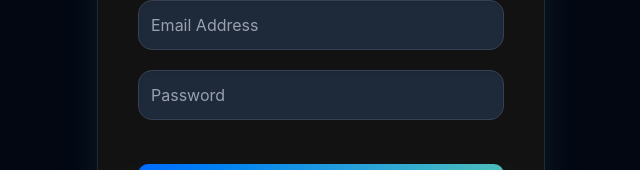
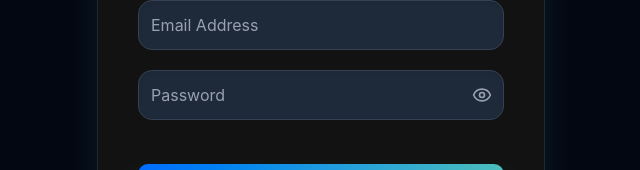
Before and after one commit to riteshkrkarn/ai-journal, a React app in the folder src/frontend/: page /auth in a window 1280 px wide. Shown: the part 378-548 px from the top of the page, without its empty margins (319-959 px from the left). Built offline with nearby package versions, Linux system fonts and the light colour scheme; the HTML template or start-up script is replaced by a standard one.

Commit message:
feat: add password visibility toggle with eye icons

```diff
--- a/src/frontend/src/pages/AuthPage.tsx
+++ b/src/frontend/src/pages/AuthPage.tsx
@@ -1,13 +1,12 @@
 // First, install React Hook Form:
 // npm install react-hook-form
-
 
 import React, { useState, useEffect } from "react";
 import { useNavigate } from "react-router-dom";
 import { useForm } from "react-hook-form";
 import type { SubmitHandler } from "react-hook-form";
 import { login, register, hasAuth } from "../utils/auth";
-
+import { Eye, EyeOff } from "lucide-react";
 
 // Types for form data
 type SigninFormData = {
@@ -15,13 +14,11 @@ type SigninFormData = {
   password: string;
 };
 
-
 type SignupFormData = {
   email: string;
   password: string;
   confirmPassword: string;
 };
-
 
 const AuthPage: React.FC = () => {
   const navigate = useNavigate();
@@ -29,6 +26,10 @@ const AuthPage: React.FC = () => {
   const [error, setError] = useState("");
   const [loading, setLoading] = useState(false);
 
+  // Password visibility states
+  const [showSigninPassword, setShowSigninPassword] = useState(false);
+  const [showSignupPassword, setShowSignupPassword] = useState(false);
+  const [showConfirmPassword, setShowConfirmPassword] = useState(false);
 
   // Redirect to dashboard if already authenticated
   useEffect(() => {
@@ -37,16 +38,13 @@ const AuthPage: React.FC = () => {
     }
   }, [navigate]);
 
-
   // Separate forms for signin and signup
   const signinForm = useForm<SigninFormData>();
   const signupForm = useForm<SignupFormData>();
 
-
   const onSigninSubmit: SubmitHandler<SigninFormData> = async (data) => {
     setError("");
     setLoading(true);
-
 
     try {
       await login(data.email, data.password);
@@ -59,11 +57,9 @@ const AuthPage: React.FC = () => {
     }
   };
 
-
   const onSignupSubmit: SubmitHandler<SignupFormData> = async (data) => {
     setError("");
     setLoading(true);
-
 
     try {
       // Use email username as fullName for simplicity
@@ -78,14 +74,16 @@ const AuthPage: React.FC = () => {
     }
   };
 
-
   const toggleAuthMode = (mode: "signin" | "signup") => {
     setIsSignin(mode === "signin");
     // Reset forms when switching modes
     signinForm.reset();
     signupForm.reset();
+    // Reset password visibility
+    setShowSigninPassword(false);
+    setShowSignupPassword(false);
+    setShowConfirmPassword(false);
   };
-
 
   return (
     <div className="min-h-screen w-full flex items-center justify-center bg-gray-950 p-4 sm:p-6 lg:p-8 font-['Inter',sans-serif]">
@@ -108,7 +106,6 @@ const AuthPage: React.FC = () => {
           </div>
         </div>
 
-
         <h1
           className="
                     text-4xl font-extrabold text-center mb-10
@@ -119,14 +116,12 @@ const AuthPage: React.FC = () => {
           {isSignin ? "Welcome Back" : "Create Your Account"}
         </h1>
 
-
         {/* Error message */}
         {error && (
           <div className="mb-4 p-3 rounded-lg bg-red-900/30 border border-red-500 text-red-300 text-sm">
             {error}
           </div>
         )}
-
 
         <div className="flex mb-8 bg-gray-800 p-1 rounded-xl shadow-inner shadow-gray-900/50">
           <button
@@ -152,7 +147,6 @@ const AuthPage: React.FC = () => {
             Sign Up
           </button>
         </div>
-
 
         {/* Signin Form */}
         {isSignin ? (
@@ -182,11 +176,11 @@ const AuthPage: React.FC = () => {
               )}
             </div>
 
-
-            {/* Password Input */}
+            {/* Password Input with Eye Icon */}
             <div>
+              <div className="relative">
                 <input
-                type="password"
+                  type={showSigninPassword ? "text" : "password"}
                   placeholder="Password"
                   aria-label="Password"
                   {...signinForm.register("password", {
@@ -196,15 +190,27 @@ const AuthPage: React.FC = () => {
                       message: "Password must be at least 6 characters",
                     },
                   })}
-                className="w-full p-3 rounded-xl bg-gray-800 border border-gray-700 text-white placeholder-gray-400 focus:ring-2 focus:ring-[#4BBEBB] focus:border-transparent outline-none transition duration-200 shadow-inner"
+                  className="w-full p-3 pr-12 rounded-xl bg-gray-800 border border-gray-700 text-white placeholder-gray-400 focus:ring-2 focus:ring-[#4BBEBB] focus:border-transparent outline-none transition duration-200 shadow-inner"
                 />
+                <button
+                  type="button"
+                  onClick={() => setShowSigninPassword(!showSigninPassword)}
+                  className="absolute right-3 top-1/2 -translate-y-1/2 text-gray-400 hover:text-[#4BBEBB] transition-colors"
+                  aria-label={showSigninPassword ? "Hide password" : "Show password"}
+                >
+                  {showSigninPassword ? (
+                    <EyeOff className="w-5 h-5" />
+                  ) : (
+                    <Eye className="w-5 h-5" />
+                  )}
+                </button>
+              </div>
               {signinForm.formState.errors.password && (
                 <p className="text-red-400 text-sm mt-1">
                   {signinForm.formState.errors.password.message}
                 </p>
               )}
             </div>
-
 
             {/* Submit Button */}
             <button
@@ -251,11 +257,11 @@ const AuthPage: React.FC = () => {
               )}
             </div>
 
-
-            {/* Password Input */}
+            {/* Password Input with Eye Icon */}
             <div>
+              <div className="relative">
                 <input
-                type="password"
+                  type={showSignupPassword ? "text" : "password"}
                   placeholder="Password"
                   aria-label="Password"
                   {...signupForm.register("password", {
@@ -265,8 +271,21 @@ const AuthPage: React.FC = () => {
                       message: "Password must be at least 6 characters",
                     },
                   })}
-                className="w-full p-3 rounded-xl bg-gray-800 border border-gray-700 text-white placeholder-gray-400 focus:ring-2 focus:ring-[#4BBEBB] focus:border-transparent outline-none transition duration-200 shadow-inner"
+                  className="w-full p-3 pr-12 rounded-xl bg-gray-800 border border-gray-700 text-white placeholder-gray-400 focus:ring-2 focus:ring-[#4BBEBB] focus:border-transparent outline-none transition duration-200 shadow-inner"
                 />
+                <button
+                  type="button"
+                  onClick={() => setShowSignupPassword(!showSignupPassword)}
+                  className="absolute right-3 top-1/2 -translate-y-1/2 text-gray-400 hover:text-[#4BBEBB] transition-colors"
+                  aria-label={showSignupPassword ? "Hide password" : "Show password"}
+                >
+                  {showSignupPassword ? (
+                    <EyeOff className="w-5 h-5" />
+                  ) : (
+                    <Eye className="w-5 h-5" />
+                  )}
+                </button>
+              </div>
               {signupForm.formState.errors.password && (
                 <p className="text-red-400 text-sm mt-1">
                   {signupForm.formState.errors.password.message}
@@ -274,11 +293,11 @@ const AuthPage: React.FC = () => {
               )}
             </div>
 
-
-            {/* Confirm Password */}
+            {/* Confirm Password with Eye Icon */}
             <div>
+              <div className="relative">
                 <input
-                type="password"
+                  type={showConfirmPassword ? "text" : "password"}
                   placeholder="Confirm Password"
                   aria-label="Confirm Password"
                   {...signupForm.register("confirmPassword", {
@@ -288,15 +307,27 @@ const AuthPage: React.FC = () => {
                       return value === password || "Passwords do not match";
                     },
                   })}
-                className="w-full p-3 rounded-xl bg-gray-800 border border-gray-700 text-white placeholder-gray-400 focus:ring-2 focus:ring-[#4BBEBB] focus:border-transparent outline-none transition duration-200 shadow-inner"
+                  className="w-full p-3 pr-12 rounded-xl bg-gray-800 border border-gray-700 text-white placeholder-gray-400 focus:ring-2 focus:ring-[#4BBEBB] focus:border-transparent outline-none transition duration-200 shadow-inner"
                 />
+                <button
+                  type="button"
+                  onClick={() => setShowConfirmPassword(!showConfirmPassword)}
+                  className="absolute right-3 top-1/2 -translate-y-1/2 text-gray-400 hover:text-[#4BBEBB] transition-colors"
+                  aria-label={showConfirmPassword ? "Hide password" : "Show password"}
+                >
+                  {showConfirmPassword ? (
+                    <EyeOff className="w-5 h-5" />
+                  ) : (
+                    <Eye className="w-5 h-5" />
+                  )}
+                </button>
+              </div>
               {signupForm.formState.errors.confirmPassword && (
                 <p className="text-red-400 text-sm mt-1">
                   {signupForm.formState.errors.confirmPassword.message}
                 </p>
               )}
             </div>
-
 
             {/* Submit Button */}
             <button
@@ -317,7 +348,6 @@ const AuthPage: React.FC = () => {
           </form>
         )}
 
-
         <p className="text-center text-sm mt-6 text-gray-500">
           {isSignin ? "Don't have an account? " : "Already have an account? "}
           <button
@@ -333,5 +363,4 @@ const AuthPage: React.FC = () => {
   );
 };
 
-
 export default AuthPage;
```
Lines whose indentation alone changed are shown as unchanged.
